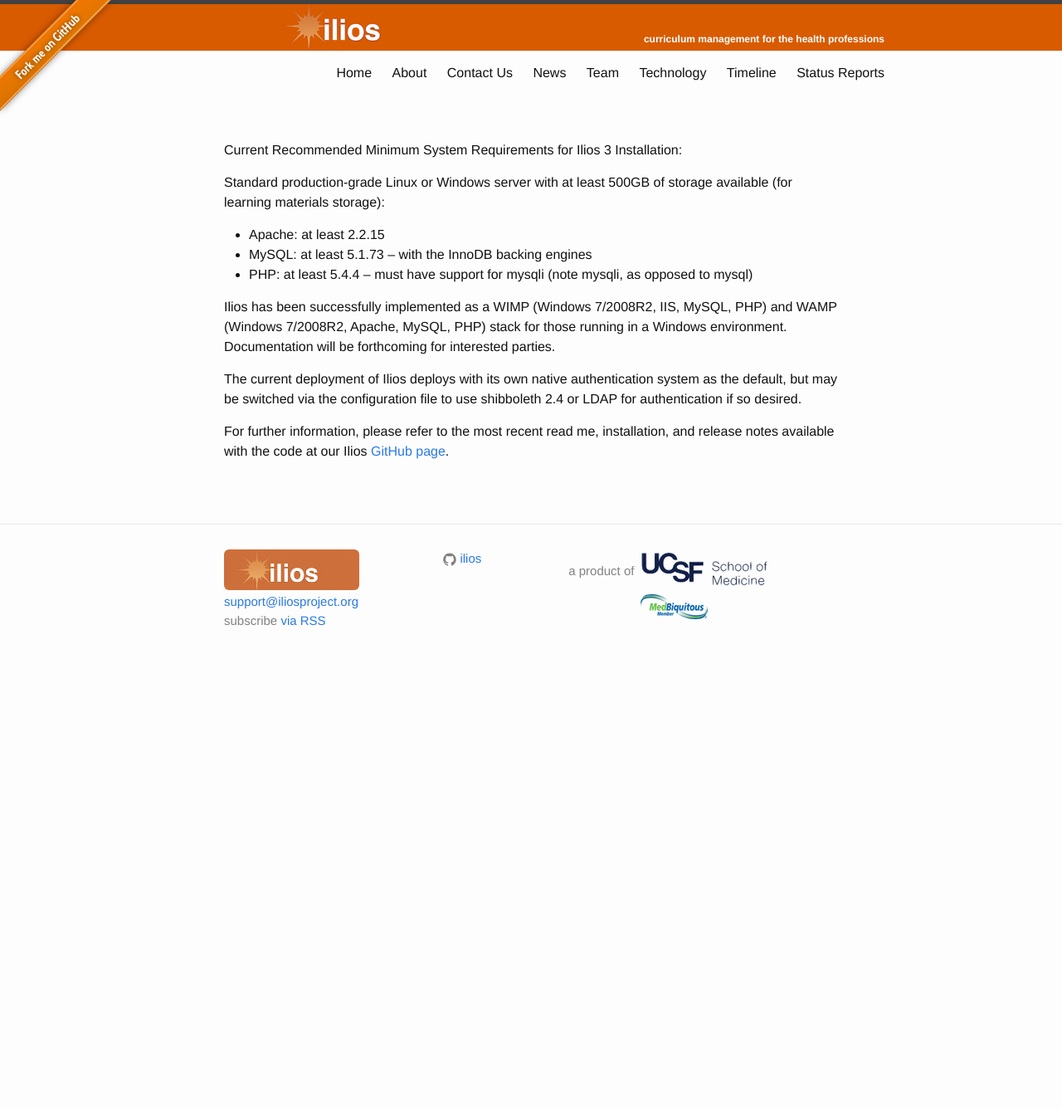
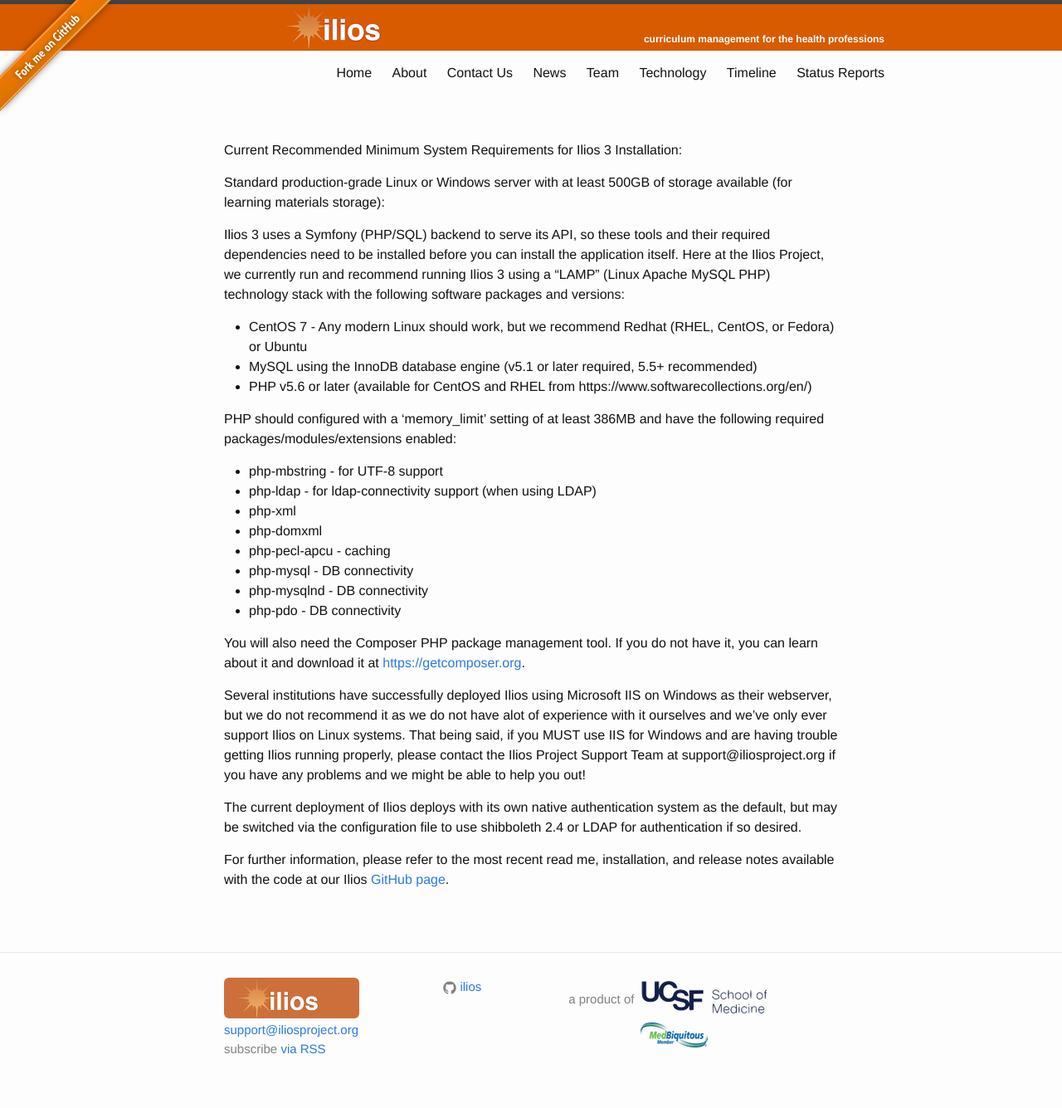
Before and after one commit to ilios/iliosproject.org, a Jekyll site: the page built from technology.md, in a window 1280 px wide. Shown: the whole page at 83% size. Built offline with Jekyll 4.4.1, drawn with Linux system fonts in a browser that asks for light colours; before the commit the page ends 900 px from its top, so only the background shows below that.

Commit message:
Update technology.md
updated for 3.16

```diff
--- a/technology.md
+++ b/technology.md
@@ -11,11 +11,26 @@
 
 Standard production-grade Linux or Windows server with at least 500GB of storage available (for learning materials storage):
 
-- Apache: at least 2.2.15
-- MySQL: at least 5.1.73 – with the InnoDB backing engines
-- PHP: at least 5.4.4 – must have support for mysqli (note mysqli, as opposed to mysql)
+Ilios 3 uses a Symfony (PHP/SQL) backend to serve its API, so these tools and their required dependencies need to be installed before you can install the application itself. Here at the Ilios Project, we currently run and recommend running Ilios 3 using a "LAMP" (Linux Apache MySQL PHP) technology stack with the following software packages and versions:
 
-Ilios has been successfully implemented as a WIMP (Windows 7/2008R2, IIS, MySQL, PHP) and WAMP (Windows&nbsp;7/2008R2, Apache, MySQL, PHP) stack for those running in a Windows environment. Documentation will be forthcoming for interested parties.
+- CentOS 7 - Any modern Linux should work, but we recommend Redhat (RHEL, CentOS, or Fedora) or Ubuntu
+- MySQL using the InnoDB database engine (v5.1 or later required, 5.5+ recommended)
+- PHP v5.6 or later (available for CentOS and RHEL from https://www.softwarecollections.org/en/)
+
+PHP should configured with a 'memory_limit' setting of at least 386MB and have the following required packages/modules/extensions enabled:
+
+- php-mbstring - for UTF-8 support
+- php-ldap - for ldap-connectivity support (when using LDAP)
+- php-xml
+- php-domxml
+- php-pecl-apcu - caching
+- php-mysql - DB connectivity
+- php-mysqlnd - DB connectivity
+- php-pdo - DB connectivity
+
+You will also need the Composer PHP package management tool. If you do not have it, you can learn about it and download it at [https://getcomposer.org](https://getcomposer.org){:target="_blank"}.
+
+ Several institutions have successfully deployed Ilios using Microsoft IIS on Windows as their webserver, but we do not recommend it as we do not have alot of experience with it ourselves and we've only ever support Ilios on Linux systems. That being said, if you MUST use IIS for Windows and are having trouble getting Ilios running properly, please contact the Ilios Project Support Team at support@iliosproject.org if you have any problems and we might be able to help you out!
 
 The current deployment of Ilios deploys with its own native authentication system as the default, but may be switched via the configuration file to use shibboleth 2.4 or LDAP for authentication if so desired.
 
```
